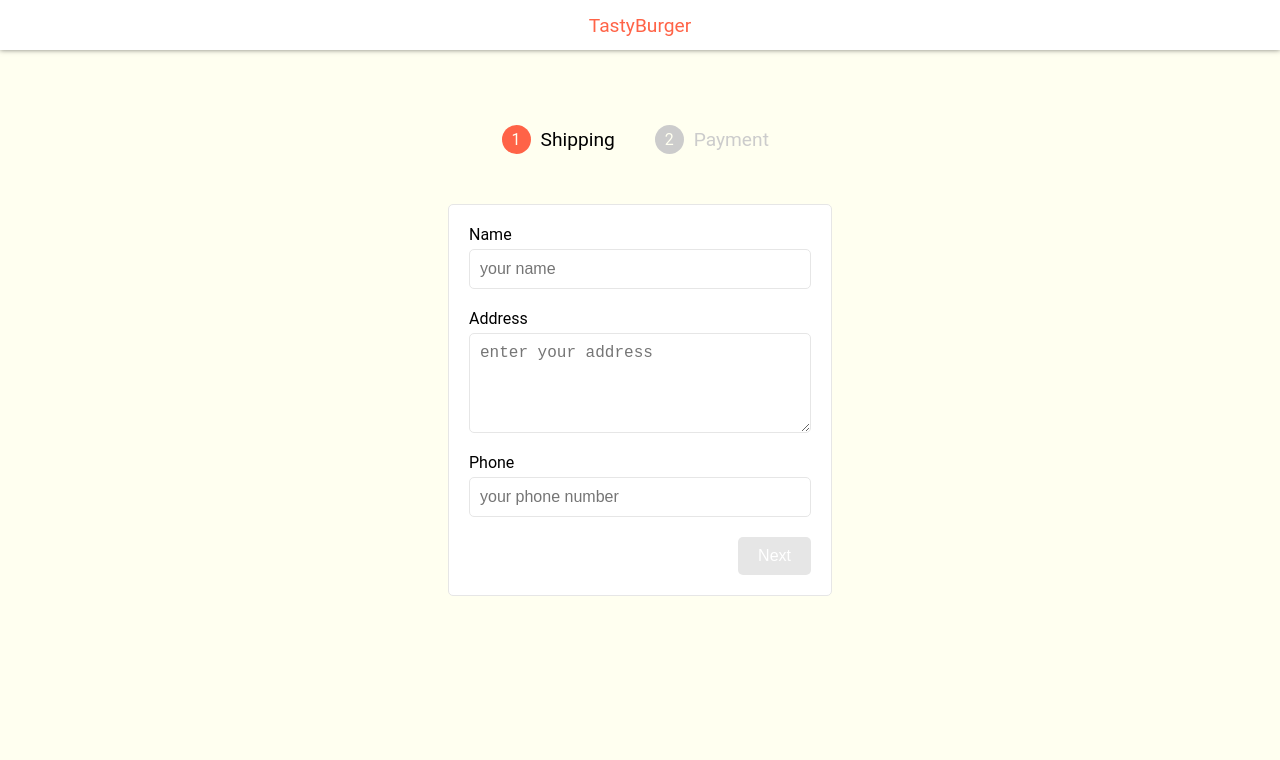
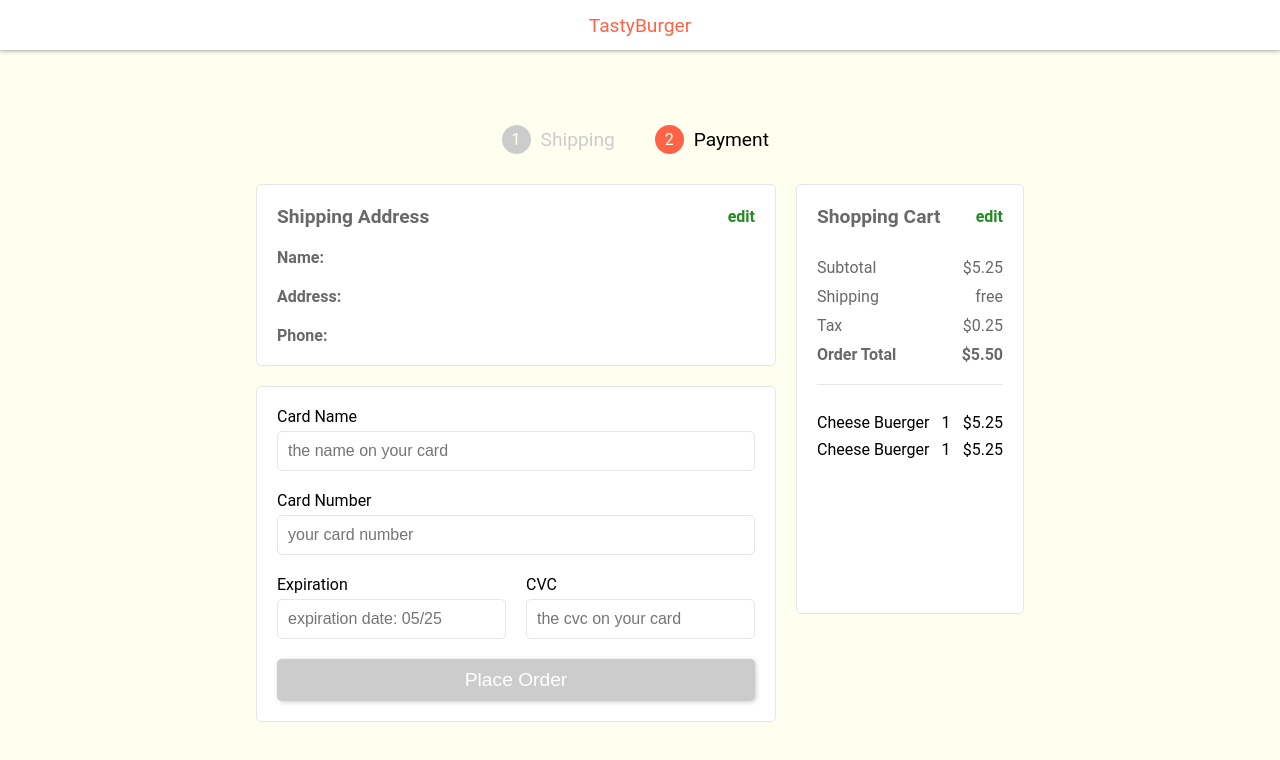
Before and after one commit to eliezerCV/ecommerce-angular, an Angular app: page /checkout in a window 1280 px wide. Shown: the top 760 px of the page. Built offline with nearby package versions, Linux system fonts and the light colour scheme.

Commit message:
validaciones en forms checkout

```diff
--- a/src/app/app.module.ts
+++ b/src/app/app.module.ts
@@ -13,6 +13,7 @@ import { CheckoutComponent } from './pages/checkout/checkout.component';
 import { TimelineComponent } from './pages/checkout/timeline/timeline.component';
 import { FormShippingComponent } from './pages/checkout/form-shipping/form-shipping.component';
 import { FormPaymentComponent } from './pages/checkout/form-payment/form-payment.component';
+import { LoadingComponent } from './shared/loading/loading.component';
 
 @NgModule({
   declarations: [
@@ -24,7 +25,8 @@ import { FormPaymentComponent } from './pages/checkout/form-payment/form-payment
     CheckoutComponent,
     TimelineComponent,
     FormShippingComponent,
-    FormPaymentComponent
+    FormPaymentComponent,
+    LoadingComponent
   ],
   imports: [
     BrowserModule,
--- a/src/app/components/product/product.component.scss
+++ b/src/app/components/product/product.component.scss
@@ -34,10 +34,11 @@
     flex-direction: column;
     justify-content: space-between;
     .product-name {
-      font-size: 1.5rem;
+      font-size: 1.3rem;
       font-weight: 600;
       color: var(--font-dark);
       text-align: center;
+      margin-bottom: 10px;
     }
     button {
       width: 100%;
@@ -45,13 +46,13 @@
       border: none;
       outline: none;
       background-color: var(--primary);
-      color: var(--secondary);
+      color: var(--white);
       font-size: 1.2rem;
       font-weight: 600;
       border-radius: 5px;
       cursor: pointer;
       &:hover {
-        color: var(--white);
+        color: var(--secondary);
       }
     }
   }
--- a/src/app/pages/checkout/checkout.component.ts
+++ b/src/app/pages/checkout/checkout.component.ts
@@ -9,7 +9,7 @@ import { UserData } from 'src/app/models/user-data';
 })
 export class CheckoutComponent implements OnInit {
 
-  state = CheckoutState.Shipping;
+  state = CheckoutState.Payment;
   userData: UserData = {
     name: '',
     address: '',
--- a/src/app/pages/checkout/form-payment/form-payment.component.html
+++ b/src/app/pages/checkout/form-payment/form-payment.component.html
@@ -1,27 +1,44 @@
 <div class="form-shipping">
-  <div class="form-body">
+  <form class="form" (submit)="onSubmit()">
     <div class="control">
       <label for="card-name">Card Name</label>
-      <input type="text" name="card-name" placeholder="the name on your card"/>
+      <input type="text" name="card-name"
+        [formControl]="name" placeholder="the name on your card"/>
+      <div class="validations" *ngIf="name.invalid && name.touched">
+        <span >Card Name is required</span>
+      </div>
     </div>
     <div class="control">
       <label for="card-number">Card Number</label>
-      <input name="address" name="card-number" placeholder="your card number">
+      <input name="address" name="card-number"
+        [formControl]="cardNumber" placeholder="your card number">
+      <div class="validations" *ngIf="cardNumber.invalid && cardNumber.touched">
+        <span >Card Number must be 16 numerics characters, current: <span>{{ cardNumber.value.length }}</span></span>
+      </div>
     </div>
     <div class="grid">
       <div class="control">
         <label for="card-exp">Expiration</label>
-        <input type="text" id="card-ext" placeholder="expiration date"/>
+        <input type="text" id="card-ext"
+          [formControl]="expiration" placeholder="expiration date: 05/25"/>
+        <div class="validations" *ngIf="expiration.invalid && expiration.touched">
+          <span >must be mm/yy(03/25)</span>
+        </div>
       </div>
       <div class="control">
         <label for="card-cvc">CVC</label>
-        <input type="text" id="card-cvc" placeholder="the cvc on your card"/>
+        <input type="text" id="card-cvc"
+          [formControl]="cvv" placeholder="the cvc on your card"/>
+        <div class="validations" *ngIf="cvv.invalid && cvv.touched">
+          <span >CVC is required</span>
+        </div>
       </div>
     </div>
 
     <div class="submit">
-      <!-- <button>Back</button> -->
-      <button class="action">Place Order</button>
+      <button type="submit" [class.disabled]="!payForm.valid" [disabled]="!payForm.valid">Place Order</button>
     </div>
-  </div>
+  </form>
 </div>
+
+<app-loading *ngIf="processingOrder"></app-loading>
--- a/src/app/pages/checkout/form-payment/form-payment.component.scss
+++ b/src/app/pages/checkout/form-payment/form-payment.component.scss
@@ -5,7 +5,7 @@
   padding: 20px;
   width: 100%;
 }
-.form-body {
+.form {
   .grid {
     display: grid;
     grid-template-columns: 1fr 1fr;
@@ -34,6 +34,14 @@
       height: 100px;
       font-size: 1rem;
     }
+    .valid-input {
+      border: solid 1px var(--accent);
+    }
+    .validations {
+      color: red;
+      font-size: 0.8rem;
+      margin-top: 5px;
+    }
   }
   .submit {
     width: 100%;
@@ -45,15 +53,15 @@
       border: none;
       border-radius: 5px;
       font-size: 1.2rem;
-      color: var(--dark-gray);
       box-shadow: 1px 1px 5px #ccc;
-      background-color: transparent;
+      background-color: var(--primary);
+      color: #fff;
       cursor: pointer;
       outline: none;
     }
-    .action {
-      background-color: var(--primary);
-      color: #fff;
+    .disabled {
+      background-color: #ccc;
+      cursor: not-allowed;
     }
   }
 
--- a/src/app/pages/checkout/form-payment/form-payment.component.ts
+++ b/src/app/pages/checkout/form-payment/form-payment.component.ts
@@ -1,4 +1,5 @@
 import { Component, OnInit } from '@angular/core';
+import { FormControl, FormGroup, Validators } from '@angular/forms';
 
 @Component({
   selector: 'app-form-payment',
@@ -7,9 +8,31 @@ import { Component, OnInit } from '@angular/core';
 })
 export class FormPaymentComponent implements OnInit {
 
+  processingOrder: boolean = false;
+
+  payForm = new FormGroup({
+    name: new FormControl('', Validators.required),
+    cardNumber: new FormControl('', [Validators.required, Validators.minLength(16)]),
+    expiration: new FormControl('', Validators.required),
+    cvv: new FormControl('', Validators.required),
+  });
+
   constructor() { }
 
   ngOnInit(): void {
   }
 
+  onSubmit() {
+    this.processingOrder = true;
+    setTimeout(() => {
+      this.processingOrder = false;
+    }, 3000);
+  }
+
+  get name() { return this.payForm.get('name') as FormControl; }
+  get cardNumber() { return this.payForm.get('cardNumber') as FormControl; }
+  get expiration() { return this.payForm.get('expiration') as FormControl; }
+  get cvv() { return this.payForm.get('cvv') as FormControl; }
+
+
 }
--- /dev/null
+++ b/src/app/shared/loading/loading.component.html
@@ -0,0 +1,4 @@
+<div class="loading">
+  <div class="spinner"></div>
+  <h3>{{ text }}</h3>
+</div>
--- /dev/null
+++ b/src/app/shared/loading/loading.component.scss
@@ -0,0 +1,32 @@
+.loading {
+  position: fixed;
+  top: 0;
+  left: 0;
+  z-index: 3;
+  width: 100%;
+  height: 100%;
+  background: rgba(0, 0, 0, 0.5);
+  display: flex;
+  justify-content: center;
+  align-items: center;
+  flex-direction: column;
+
+  .spinner {
+    width: 50px;
+    height: 50px;
+    border: 10px solid #fff;
+    border-radius: 50%;
+    border-top-color: var(--primary);
+    animation: spin 1s ease-in-out infinite;
+  }
+  h3 {
+    color: #fff;
+    margin-top: 20px;
+  }
+
+  @keyframes spin {
+    to {
+      transform: rotate(360deg);
+    }
+  }
+}
--- /dev/null
+++ b/src/app/shared/loading/loading.component.ts
@@ -0,0 +1,16 @@
+import { Component, Input, OnInit } from '@angular/core';
+
+@Component({
+  selector: 'app-loading',
+  templateUrl: './loading.component.html',
+  styleUrls: ['./loading.component.scss']
+})
+export class LoadingComponent implements OnInit {
+
+  @Input() text: string = 'Processing order...';
+  constructor() { }
+
+  ngOnInit(): void {
+  }
+
+}
```
Also changed, not shown: 1 other file (tests, documents, lock files or other folders).
